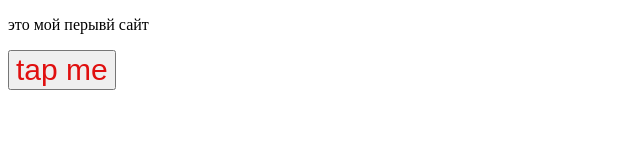
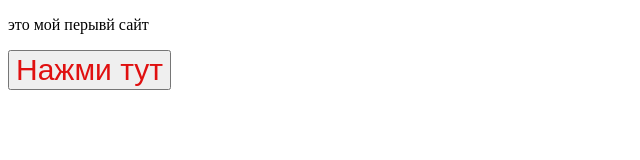
Before and after one commit to shBDUF/Grigoriy6_1.io, a plain HTML site: page index.html in a window 1280 px wide. Shown: the whole page, without its empty margins (0-640 px from the left). Drawn offline with Linux system fonts and the light colour scheme.

Commit message:
Изменил надпись на кнопке

```diff
--- a/index.html
+++ b/index.html
@@ -14,7 +14,7 @@
 <body>
     <p>это мой перывй сайт</p>
     <p>
-        <input type="button" onclick=say_hi() value="tap me" style="font-size: 30px; color:rgb(224, 16, 16)">
+        <input type="button" onclick=say_hi() value="Нажми тут" style="font-size: 30px; color:rgb(224, 16, 16)">
     </p>
 </body>
 
```
